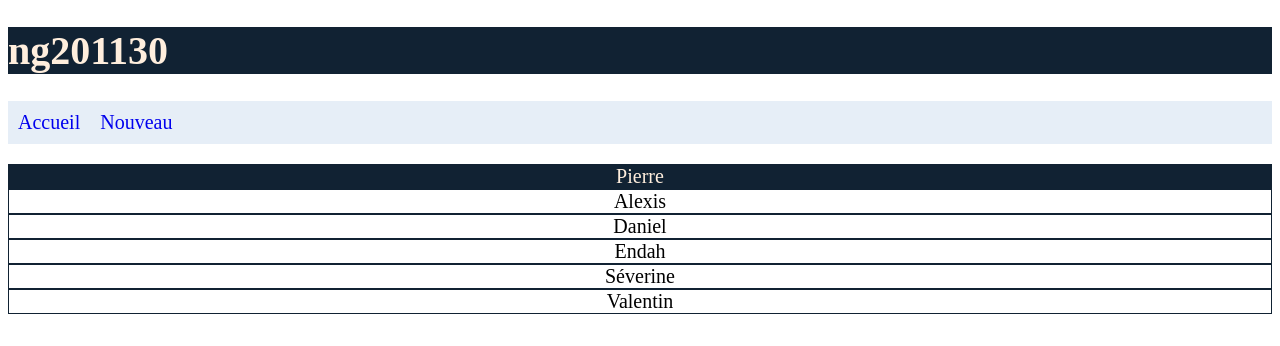
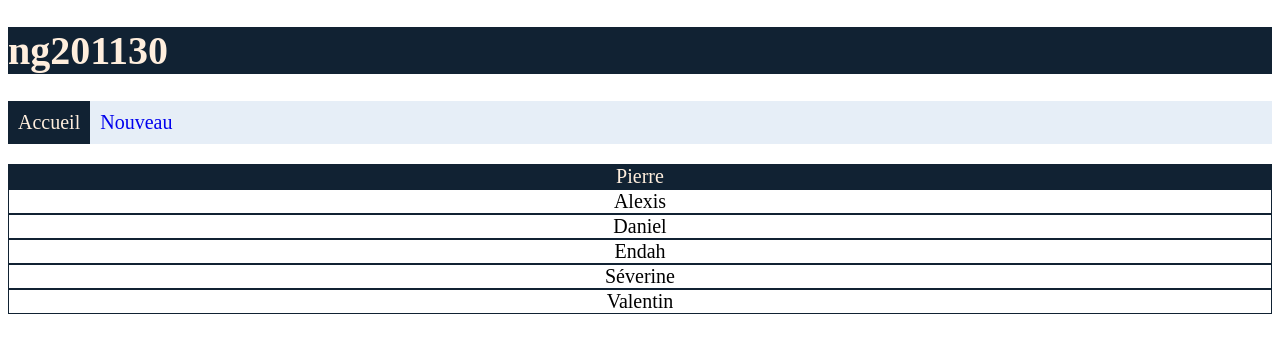
Before and after one commit to pbreteche/ng201130, an Angular app: page / in a window 1280 px wide. Shown: the top 346 px of the page. Built offline with nearby package versions, Linux system fonts and the light colour scheme.

Commit message:
Highlight router link active

```diff
--- a/src/app/app.component.html
+++ b/src/app/app.component.html
@@ -2,8 +2,9 @@
 
 <nav>
   <ul>
-    <li><a routerLink="/">Accueil</a></li>
-    <li><a routerLink="/nouveau">Nouveau</a></li>
+    <li><a routerLink="/" routerLinkActive="active" [routerLinkActiveOptions]="{exact:
+true}">Accueil</a></li>
+    <li><a routerLink="/nouveau" routerLinkActive="active">Nouveau</a></li>
   </ul>
 </nav>
 
--- a/src/app/app.component.scss
+++ b/src/app/app.component.scss
@@ -17,5 +17,10 @@
     text-decoration: none;
     display: block;
     padding: .5em;
+
+    &.active {
+      background-color: $brand-color;
+      color: $light-color;
+    }
   }
 }
```
